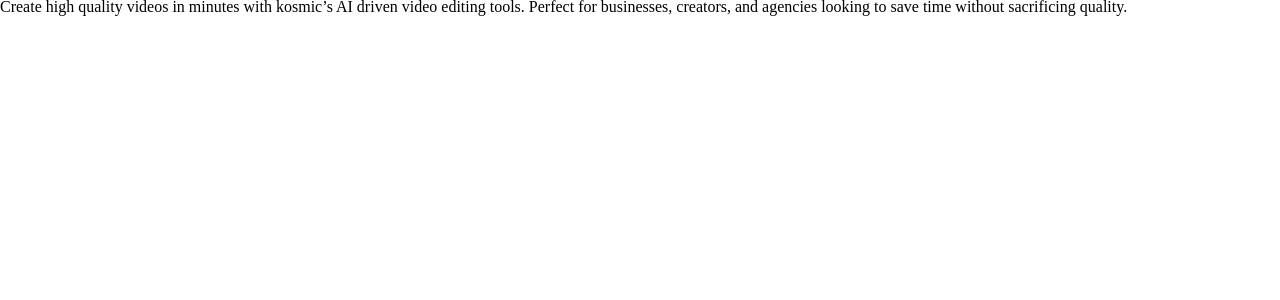
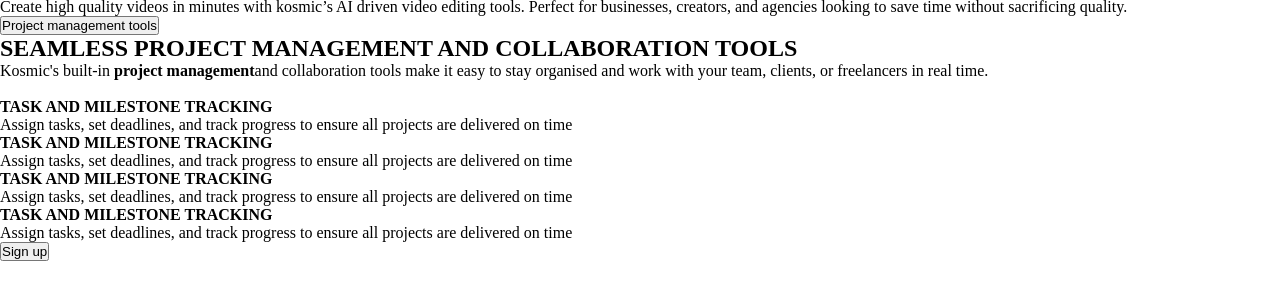
Before and after one commit to FrenchBerserker/FrenchBerserker.github.io, a plain HTML site: page index.html in a window 1280 px wide. Shown: the part 368-668 px from the top of the page. Drawn offline with Linux system fonts and the light colour scheme.

Commit message:
Insertion de la septième section en HTML

```diff
--- a/index.html
+++ b/index.html
@@ -55,7 +55,7 @@
     <!-- Cinquième section // Vidéo -->
     <div></div>
 
-    <!-- Cinquième section // Vidéo -->
+    <!-- Sicième section // Vidéo -->
     <div>
       <div class="card">
         <img src="" alt="">
@@ -92,5 +92,42 @@
         and agencies looking to save time without sacrificing quality.
       </p>
     </div>
+
+
+    <!--- Septième section // Technos information-->
+    <div>
+      <div>
+        <button type="">Project management tools</button>
+        <h2>SEAMLESS PROJECT MANAGEMENT AND COLLABORATION TOOLS</h2>
+        <p>Kosmic's built-in <b>project management</b>and collaboration tools make it easy
+        to stay organised and work with your team, clients, or freelancers in real time.</p>
+      </div>
+      <div>
+        <img src="" alt="">
+      </div>
+      <div>
+        <div class="card2">
+          <h4>TASK AND MILESTONE TRACKING</h4>
+          <p>Assign tasks, set deadlines, and track progress to ensure all projects are delivered
+          on time</p>
+        </div>
+        <div class="card2">
+          <h4>TASK AND MILESTONE TRACKING</h4>
+          <p>Assign tasks, set deadlines, and track progress to ensure all projects are delivered
+          on time</p>
+        </div>
+        <div class="card2">
+          <h4>TASK AND MILESTONE TRACKING</h4>
+          <p>Assign tasks, set deadlines, and track progress to ensure all projects are delivered
+          on time</p>
+        </div>
+        <div class="card2">
+          <h4>TASK AND MILESTONE TRACKING</h4>
+          <p>Assign tasks, set deadlines, and track progress to ensure all projects are delivered
+          on time</p>
+        </div>
+        <button type="">Sign up</button>
+      </div>
+    </div>
   </body>
 </html>
```
